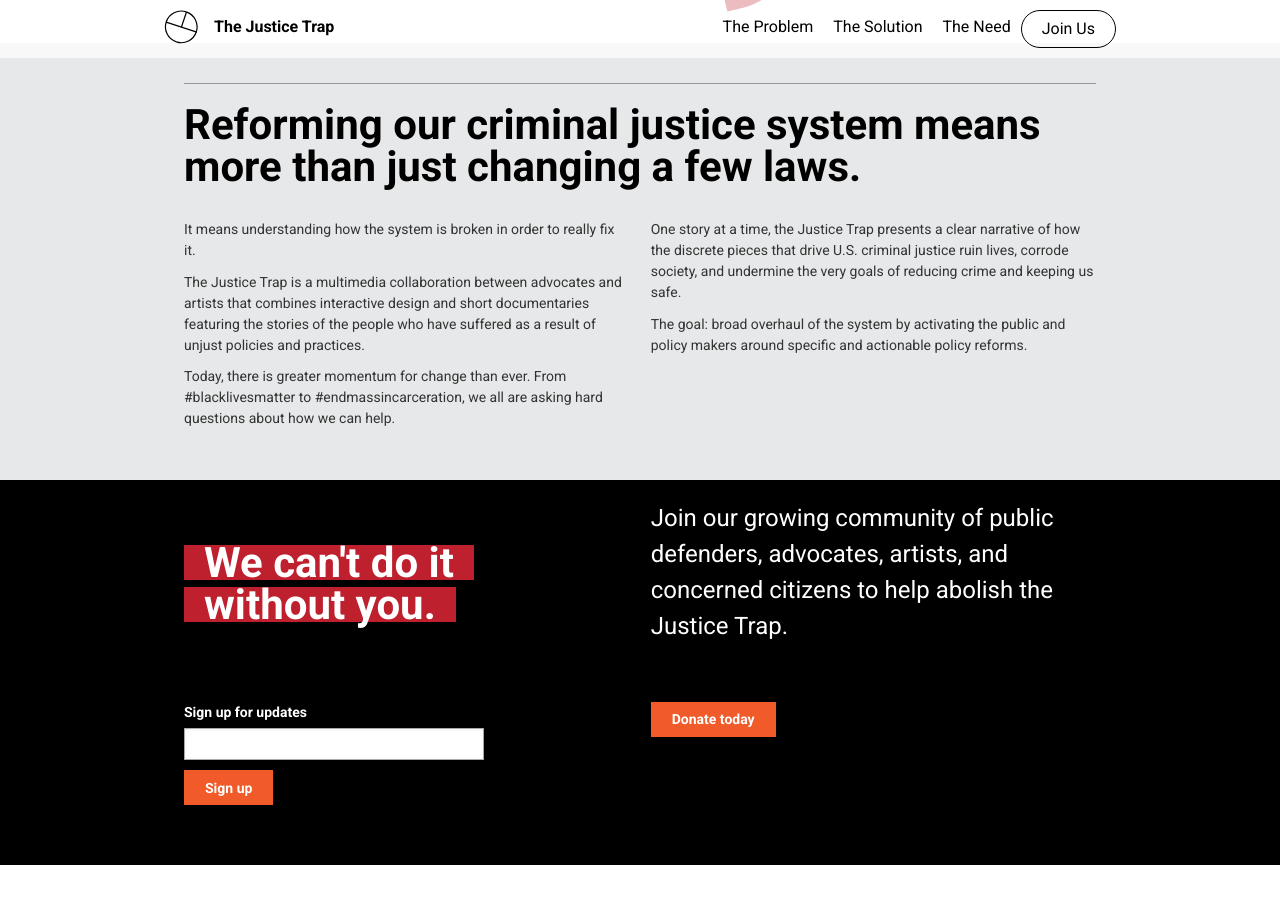
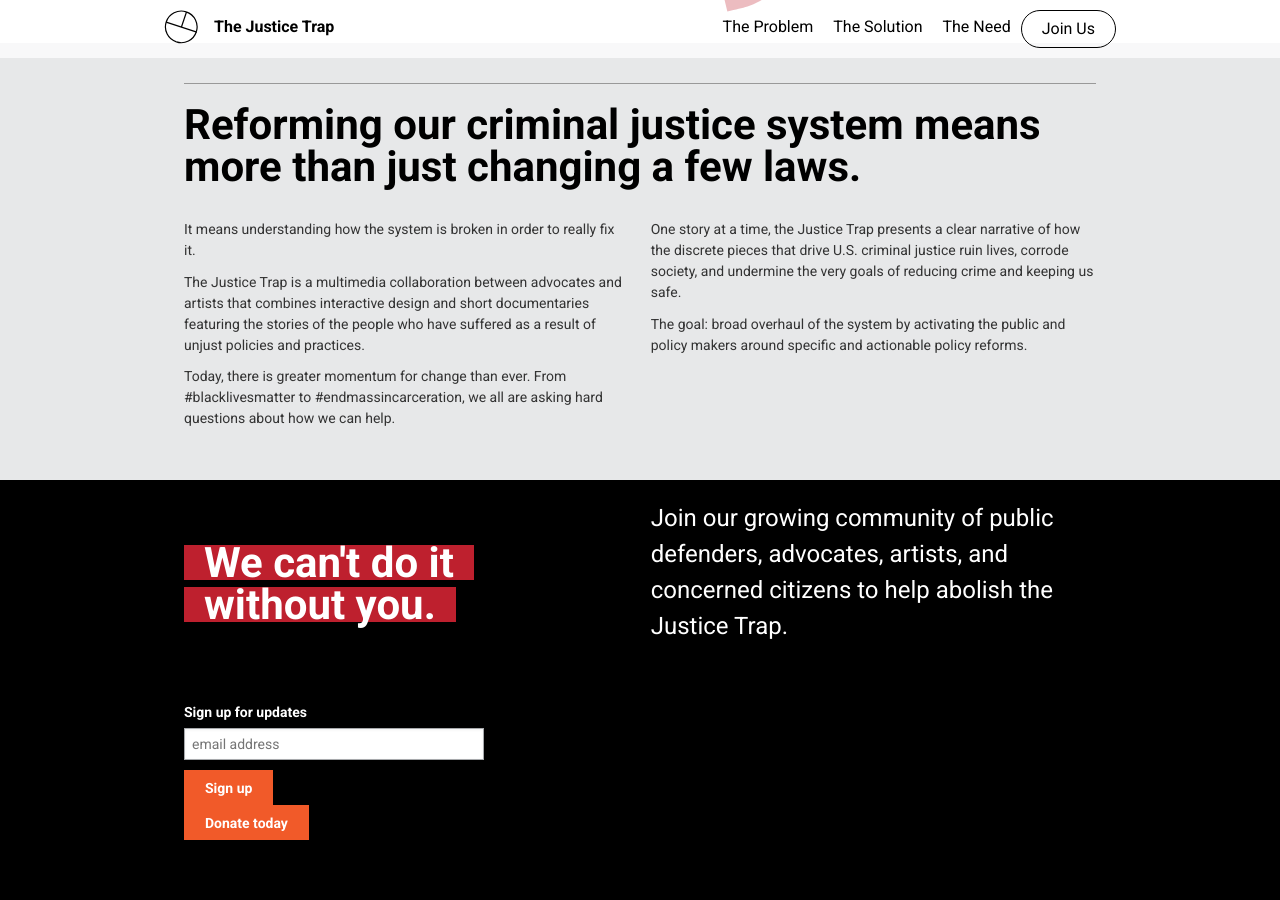
Before and after one commit to noahmanger/thejusticetrap, a Jekyll site: the page built from index.html, in a window 1280 px wide and 900 px high, scrolled down 3997 px. Built offline with Jekyll 4.4.1, drawn with Linux system fonts in a browser that asks for light colours; before the commit the page ends 4862 px from its top, so only the background shows below that.

Commit message:
Adding mailchimp

```diff
--- a/_includes/section-6.html
+++ b/_includes/section-6.html
@@ -9,10 +9,13 @@
     </div>
   </div>
   <div class="cta__forms">
-    <form class="cta__half">
-      <label for="email-input">Sign up for updates</label>
-      <input id="email-input" type="email">
-      <button type="submit" class="submit">Sign up</button>
+    <div  class="cta__half"id="mc_embed_signup">
+    <form action="//thejusticetrap.us12.list-manage.com/subscribe/post?u=0a6cd5cbd15769330c7df7b91&amp;id=776ec9ad7d" method="post" id="mc-embedded-subscribe-form" name="mc-embedded-subscribe-form" class="validate" target="_blank" novalidate>
+      <label for="mce-EMAIL">Sign up for updates</label>
+      	<input type="email" value="" name="EMAIL" class="email" id="mce-EMAIL" placeholder="email address" required>
+        <!-- real people should not fill this in and expect good things - do not remove this or risk form bot signups-->
+        <div style="position: absolute; left: -5000px;" aria-hidden="true"><input type="text" name="b_0a6cd5cbd15769330c7df7b91_776ec9ad7d" tabindex="-1" value=""></div>
+        <button type="submit" value="Subscribe" name="subscribe" id="mc-embedded-subscribe" class="submit">Sign up</button>
     </form>
     <div class="cta__half cta__donate">
       <button class="donate" type="button">Donate today</button>
```
